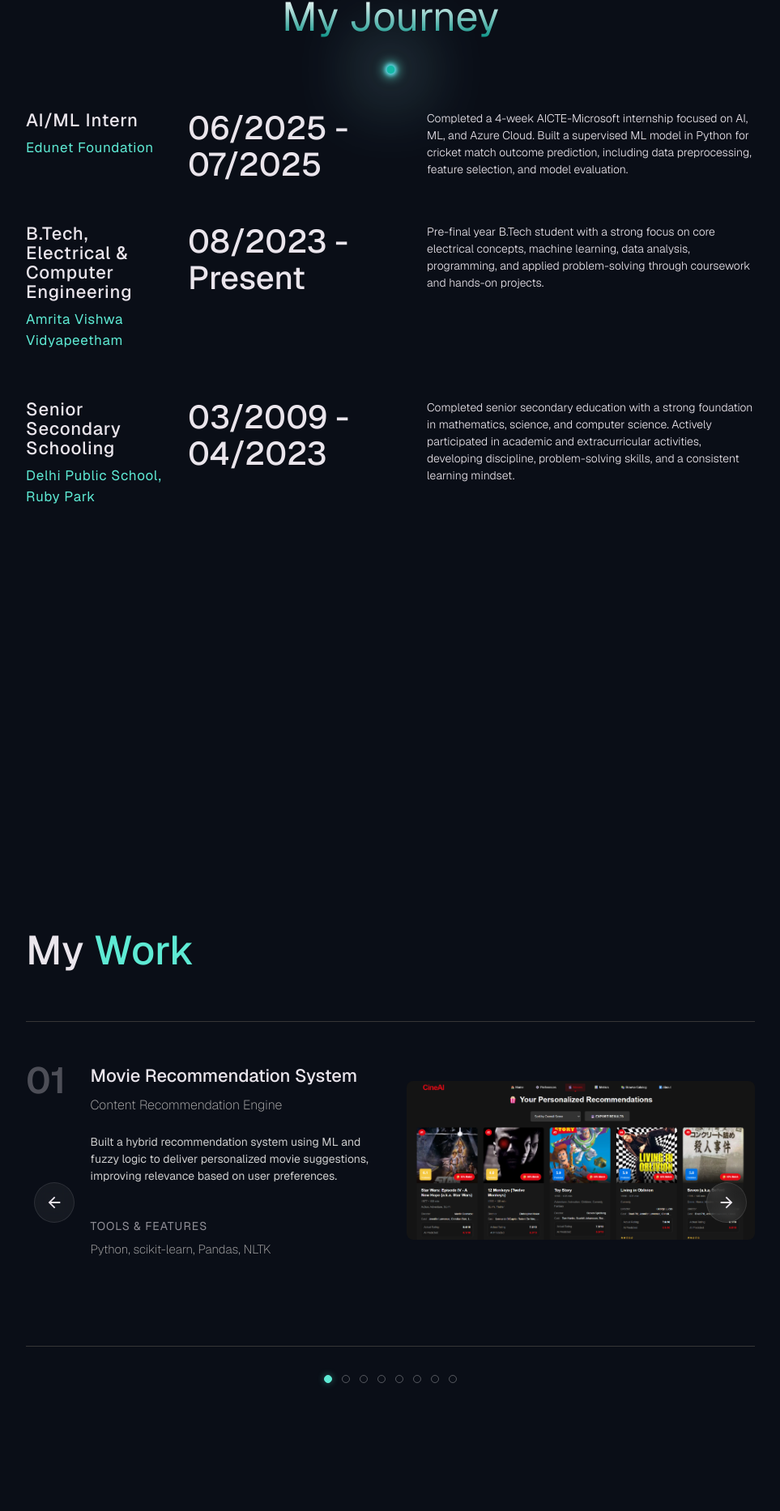
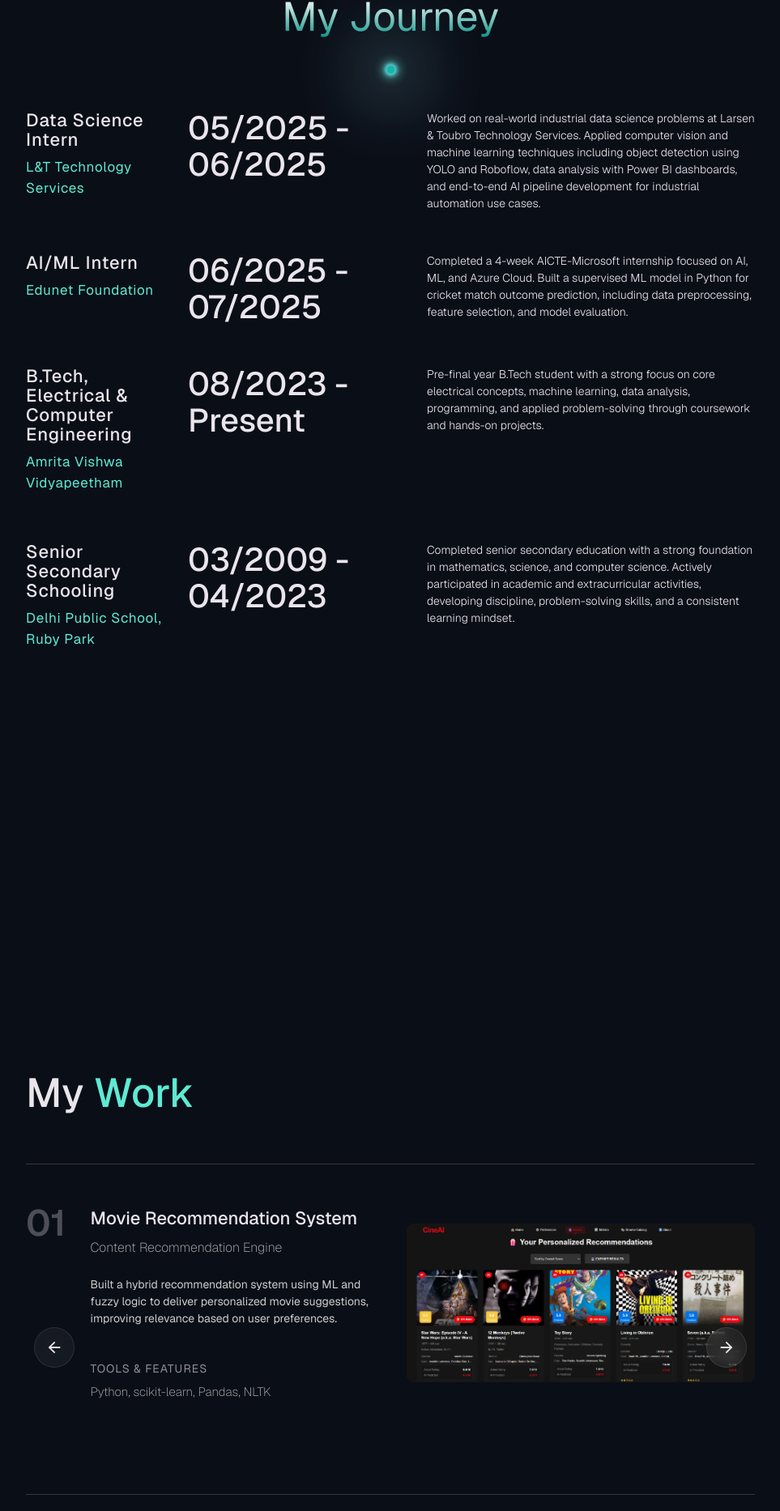
Before and after one commit to CoderAnush/ANUSH-PORTFOLIO, a Next.js app: page / in a window 1280 px wide. Shown: the part 2574-4440 px from the top of the page at 81% size, without its empty margins (158-1121 px from the left). Built offline with nearby package versions, Linux system fonts and the light colour scheme; no server answers.

Commit message:
feat: add Biomedical Waste project, L&T internship, Power BI/Roboflow/YOLOv8 to tech stack; update resume

```diff
--- a/legacy/components/Career.tsx
+++ b/legacy/components/Career.tsx
@@ -11,6 +11,19 @@
         <div className="career-info">
           <div className="career-timeline">
             <div className="career-dot"></div>
+          </div>
+
+        <div className="career-info-box">
+            <div className="career-info-in">
+              <div className="career-role">
+                <h4>Data Science Intern</h4>
+                <h5>L&T Technology Services</h5>
+              </div>
+              <h3>05/2025 - 06/2025</h3>
+            </div>
+            <p>
+              Worked on real-world industrial data science problems at Larsen & Toubro Technology Services. Applied computer vision and machine learning techniques including object detection using YOLO and Roboflow, data analysis with Power BI dashboards, and end-to-end AI pipeline development for industrial automation use cases.
+            </p>
           </div>
 
           <div className="career-info-box">
--- a/legacy/components/TechStack.tsx
+++ b/legacy/components/TechStack.tsx
@@ -14,7 +14,7 @@
     ]
   },
   {
-    category: "ML & Data Science",
+    category: "ML, CV & Data Science",
     skills: [
       { name: "TensorFlow", icon: "https://cdn.jsdelivr.net/gh/devicons/devicon@latest/icons/tensorflow/tensorflow-original.svg" },
       { name: "Keras", icon: "https://cdn.jsdelivr.net/gh/devicons/devicon@latest/icons/keras/keras-original.svg" },
@@ -23,6 +23,8 @@
       { name: "NumPy", icon: "https://cdn.jsdelivr.net/gh/devicons/devicon@latest/icons/numpy/numpy-original.svg" },
       { name: "Matplotlib", icon: "https://cdn.jsdelivr.net/gh/devicons/devicon@latest/icons/matplotlib/matplotlib-original.svg" },
       { name: "OpenCV", icon: "https://cdn.jsdelivr.net/gh/devicons/devicon@latest/icons/opencv/opencv-original.svg" },
+      { name: "Roboflow", icon: "https://avatars.githubusercontent.com/u/53104820?s=200&v=4" },
+      { name: "YOLOv8", icon: "https://cdn.jsdelivr.net/gh/devicons/devicon@latest/icons/opencv/opencv-original.svg" },
     ]
   },
   {
@@ -33,6 +35,8 @@
       { name: "GitHub", icon: "https://cdn.jsdelivr.net/gh/devicons/devicon@latest/icons/github/github-original.svg" },
       { name: "VS Code", icon: "https://cdn.jsdelivr.net/gh/devicons/devicon@latest/icons/vscode/vscode-original.svg" },
       { name: "Jupyter", icon: "https://cdn.jsdelivr.net/gh/devicons/devicon@latest/icons/jupyter/jupyter-original.svg" },
+      { name: "Power BI", icon: "https://upload.wikimedia.org/wikipedia/commons/c/cf/New_Power_BI_Logo.svg" },
+      { name: "Streamlit", icon: "https://cdn.jsdelivr.net/gh/devicons/devicon@latest/icons/streamlit/streamlit-original.svg" },
       { name: "Figma", icon: "https://cdn.jsdelivr.net/gh/devicons/devicon@latest/icons/figma/figma-original.svg" },
       { name: "Canva", icon: "https://cdn.jsdelivr.net/gh/devicons/devicon@latest/icons/canva/canva-original.svg" },
     ]
--- a/legacy/components/Work.tsx
+++ b/legacy/components/Work.tsx
@@ -68,6 +68,14 @@
     description: 'Deployed an interactive full-stack dashboard parsing live IoT sensor data, enabling predictive maintenance through integrated ML insights.',
     image: '/images/openlab-dashboard.svg',
     link: 'https://github.com/CoderAnush/OPENLAB-PROJECT'
+  },
+  {
+    title: 'Biomedical Waste Segregation',
+    category: 'Computer Vision & Healthcare AI',
+    tools: 'Python, YOLOv8, Roboflow, OpenCV, Power BI, Streamlit',
+    description: 'Built an AI-powered biomedical waste monitoring system using YOLOv8 and Roboflow for real-time object detection. Automated waste classification into disposal bins with CSV logging for Power BI-driven analytics and hospital-grade compliance reporting.',
+    image: '/images/bio-waste.svg',
+    link: 'https://github.com/CoderAnush/Compiling-Neural-Network-Models-Using-Automata-Theory'
   }
 ];
 
```
Also changed, not shown: fontsizes.txt (added), public/images/bio-waste.svg (added), public/sw.js, 1 other file (tests, documents, lock files or other folders).
